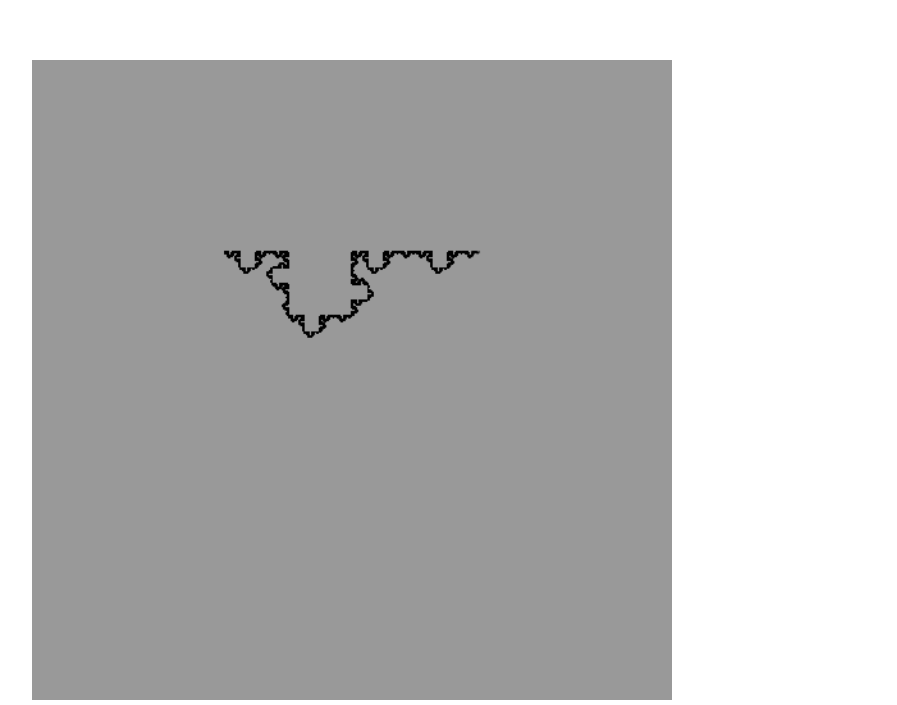
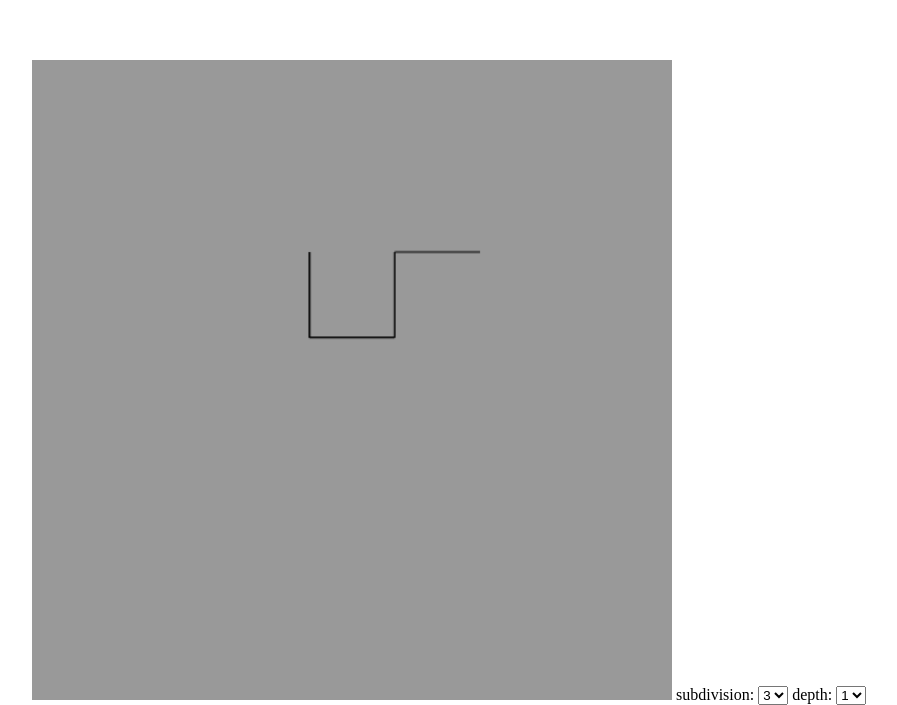
Before and after one commit to ryanwmichaud/Fractals, a plain HTML site: page index.html in a window 1280 px wide. Shown: the part 260-965 px from the top of the page, without its empty margins (288-1185 px from the left). Drawn offline with Linux system fonts and the light colour scheme.

Commit message:
buttons for scaling and depth redrawing

```diff
--- a/index.html
+++ b/index.html
@@ -9,6 +9,21 @@
     </head>
     <body>
         <canvas width="500" height="500" id="canvas"></canvas>
+        <label for="scaleInput">subdivision: </label>
+        <select name="scaleInput" id="scaleInput">
+           <option value="2">2</option>
+           <option value="3" selected="true">3</option>
+           <option value="4" >4</option>
+           <option value="5">5</option>
+        </select>
+        <label for="depthInput">depth: </label>
+        <select name="depthInput" id="depthInput">
+            <option value="1" selected="true">1</option>
+            <option value="2" >2</option>
+            <option value="3">3</option>
+            <option value="4">4</option>
+            <option value="5">5</option>
+        </select>
         <script src="main.js"></script>
     </body>
 </html>
--- a/main.js
+++ b/main.js
@@ -23,13 +23,19 @@
 
         class Turtle{
             constructor(x, y){
+                this.startx=x
+                this.starty=y
                 this.x=x
                 this.y=y
                 this.direction = 0
-                ctx.beginPath()
                 ctx.moveTo(x,y)
             }
-
+            reset(){
+                this.x=this.startx
+                this.y=this.starty
+                this.direction = 0
+                ctx.moveTo(this.x,this.y)
+            }
             forward(dist){
                 //console.log('before: ',this.x,this.y)
                 if(this.direction===0){
@@ -60,7 +66,7 @@
                 if(this.direction<0){
                     this.direction=3
                 }
-                console.log(this.direction);
+
             }
         }
 
@@ -74,6 +80,7 @@
             }
 
             if(depth===0){
+                console.log(size);
                 t.forward(size)
             }
             else{
@@ -90,11 +97,41 @@
             }
         }
 
+
+
+        const scaleInput = document.getElementById('scaleInput')
+        const depthInput = document.getElementById('depthInput')
+
         t = new Turtle(150,150)
         const size = 200
-        const depth = 4
-        const scale = 4
-        rec(t,size,depth,scale,'f+f-f-f+ff')
+        var depth = parseInt(depthInput.value)
+        var scale = parseInt(scaleInput.value)
+        //str = 'f+f-f-f+ff'
+        str = 'f+f-f-f+f'
+
+        ctx.beginPath()
+        rec(t,size,depth,scale,str)
+
+
+        scaleInput.addEventListener('change',()=>{
+            scale = parseInt(scaleInput.value)
+            console.log('scale: ',scale)
+            t.reset()
+            ctx.clearRect(0,0,canvas.height,canvas.width)
+            ctx.beginPath()
+            ctx.moveTo(150,150)
+            rec(t,size,depth,scale,str)
+        })
+        depthInput.addEventListener('change',()=>{
+            depth = parseInt(depthInput.value)
+            console.log('depth: ',depth)
+            t.reset()
+            ctx.clearRect(0,0,canvas.height,canvas.width)
+            ctx.beginPath()
+            ctx.moveTo(150,150)
+            rec(t,size,depth,scale,str)
+        })
+
         /*
         t.turnRight()
         rec(t,s,d,4)
@@ -103,11 +140,6 @@
         t.turnRight()
         rec(t,s,d,4)
         */
-
-
-
-
-
 
 
     }
```
